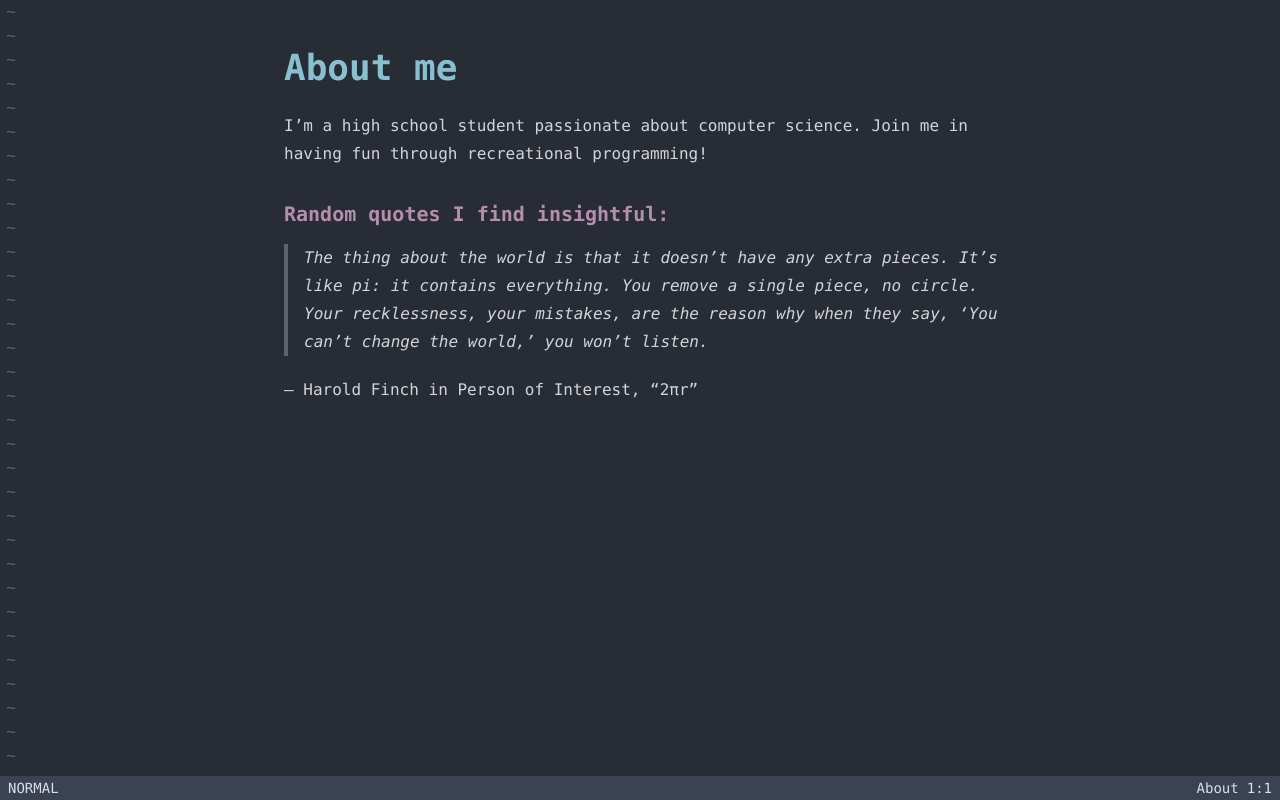
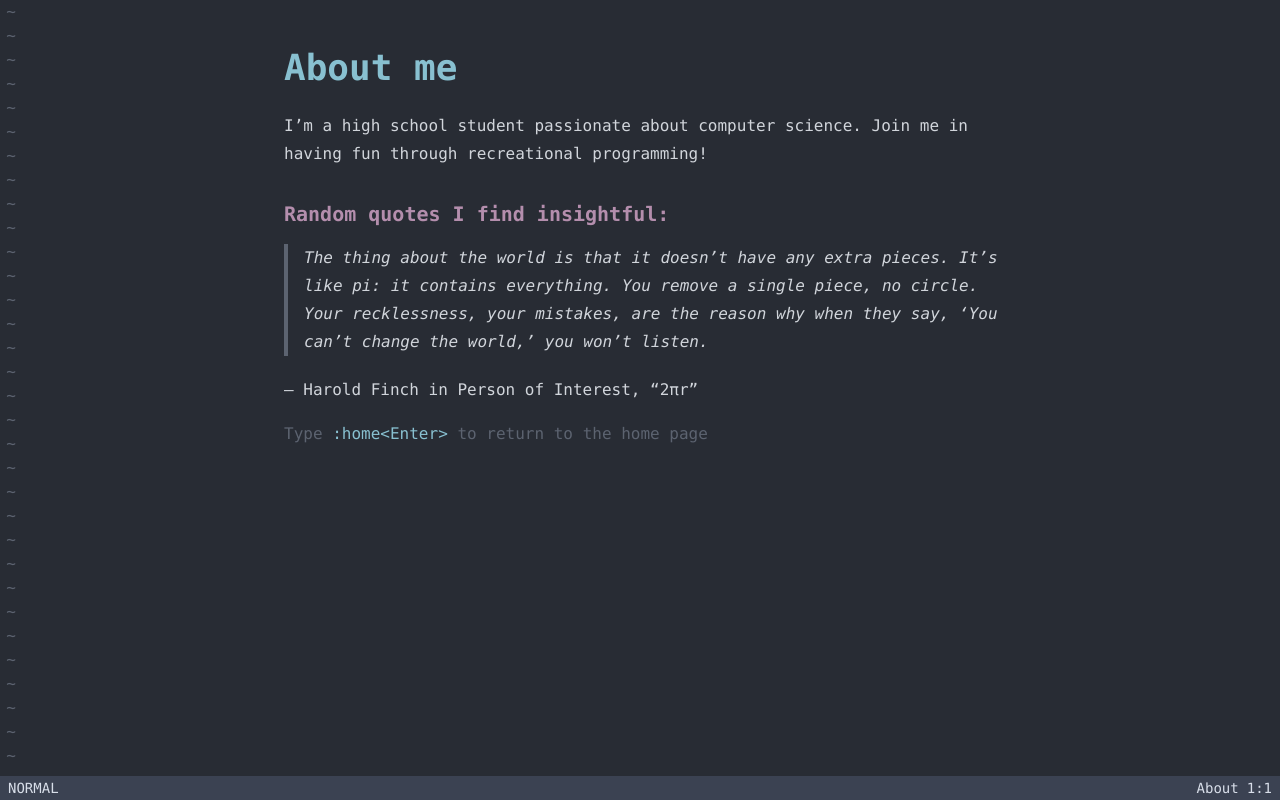
Before and after one commit to Injng/lnjng.com, a SvelteKit app: page /about in a window 1280 px wide. Built offline with nearby package versions, Linux system fonts and the light colour scheme.

Commit message:
modify about page to include info on returning to home

```diff
--- a/src/routes/about/+page.svelte
+++ b/src/routes/about/+page.svelte
@@ -22,5 +22,8 @@
         <p class="mb-4">
             — Harold Finch in Person of Interest, “2πr”
         </p>
+        <p class="mt-4 text-nvim-gray">
+            Type <span class="text-nvim-blue">:home&lt;Enter&gt;</span> to return to the home page
+        </p>
 	</div>
 </div>
```
